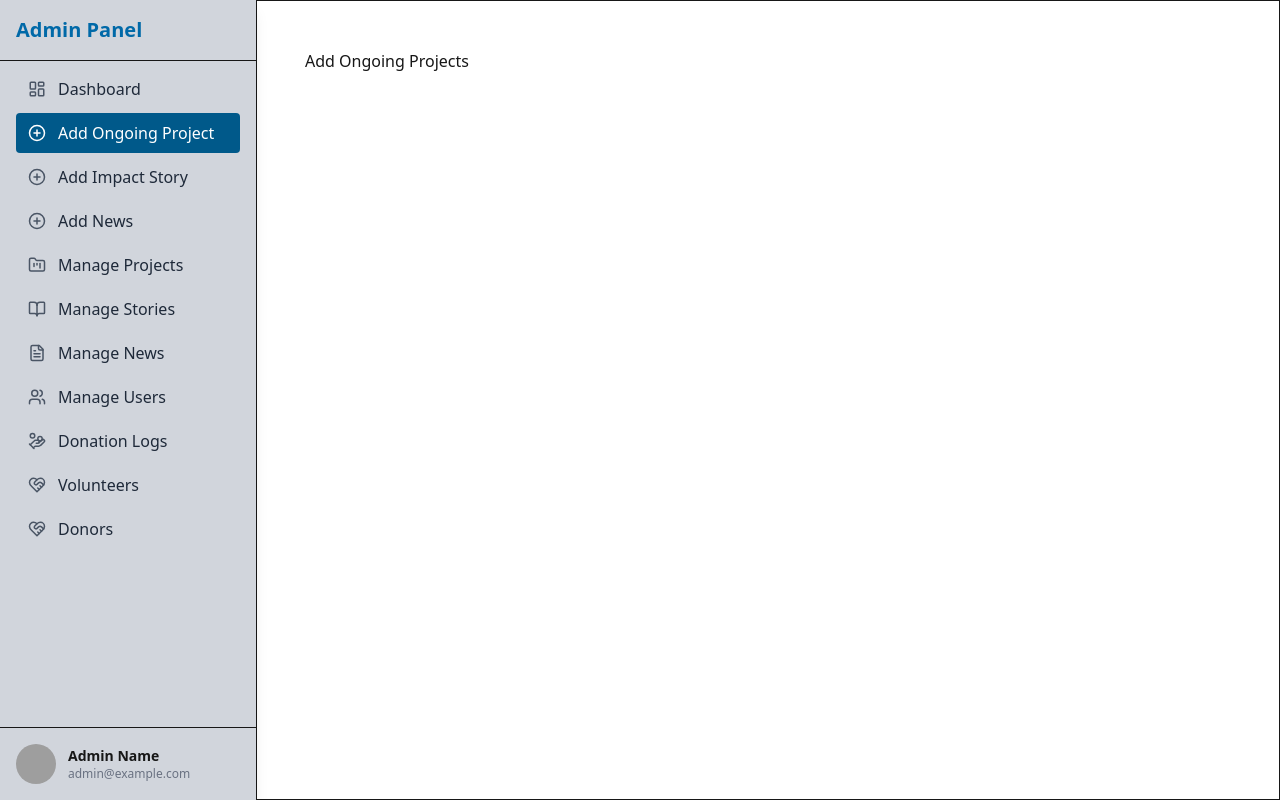
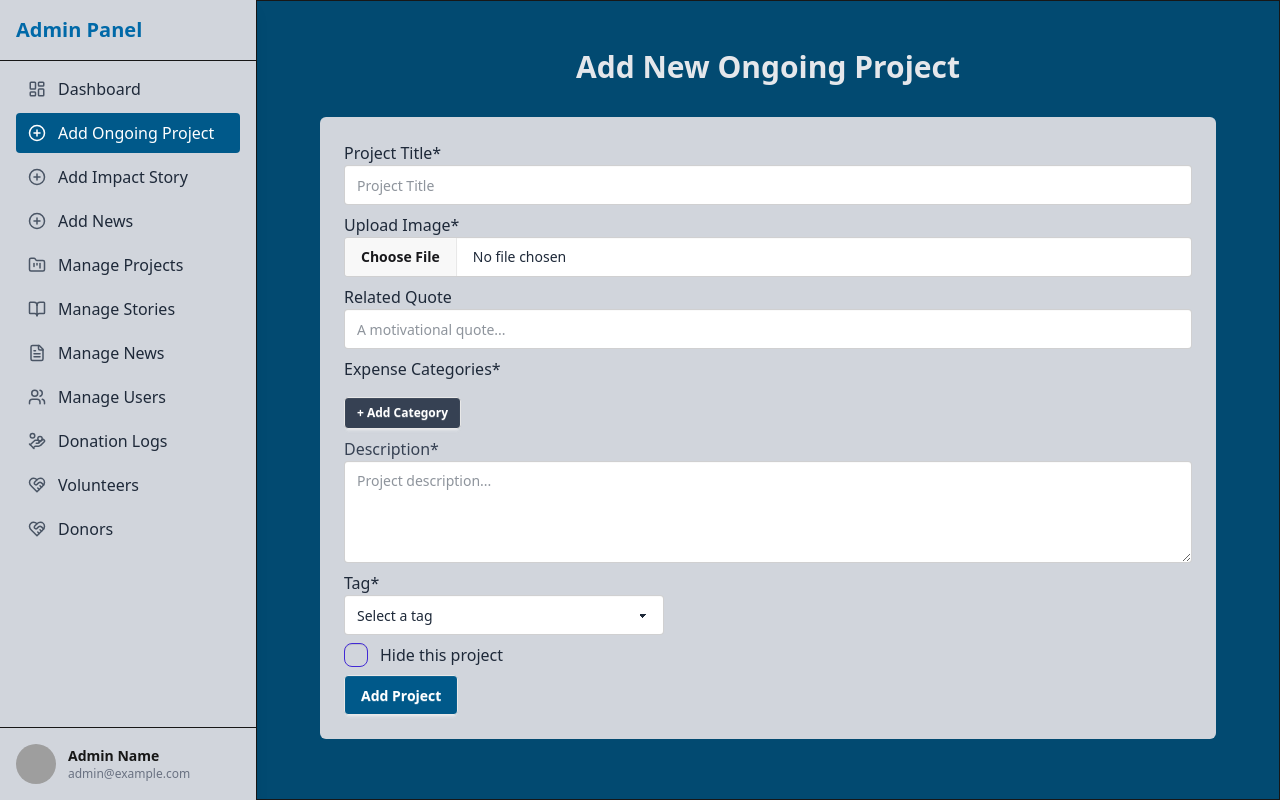
Before and after one commit to nishathub/care-link, a Next.js app: page /add-ongoing-project in a window 1280 px wide. Built offline with nearby package versions, Linux system fonts and the light colour scheme; grey boxes are pictures that could not be loaded.

Commit message:
add ongoing projects form is set up and image upload to cloudinary ok

```diff
--- a/package.json
+++ b/package.json
@@ -9,12 +9,14 @@
     "lint": "next lint"
   },
   "dependencies": {
+    "axios": "^1.9.0",
     "daisyui": "^5.0.35",
     "lucide-react": "^0.511.0",
     "mongodb": "^6.16.0",
     "next": "15.3.2",
     "react": "^19.0.0",
     "react-dom": "^19.0.0",
+    "react-hook-form": "^7.56.4",
     "swiper": "^11.2.6"
   },
   "devDependencies": {
--- a/src/app/(admin-pages)/add-ongoing-project/page.jsx
+++ b/src/app/(admin-pages)/add-ongoing-project/page.jsx
@@ -1,8 +1,9 @@
+import ProjectForm from "@/components/Dashboard/ProjectForm/ProjectForm";
 
 const AddOngoingProjects = () => {
     return (
         <div>
-            Add Ongoing Projects
+            <ProjectForm></ProjectForm>
         </div>
     );
 };
--- a/src/app/(admin-pages)/layout.jsx
+++ b/src/app/(admin-pages)/layout.jsx
@@ -1,4 +1,3 @@
-// app/dashboard/layout.jsx
 "use client";
 
 import SideNavbar from "@/components/Dashboard/SideNavbar/SideNavbar";
@@ -6,7 +5,7 @@ import SideNavbar from "@/components/Dashboard/SideNavbar/SideNavbar";
 
 const DashboardLayout = ({ children }) => {
   return (
-    <div className="flex h-screen">
+    <div className="flex h-screen bg-sky-900">
       {/* Fixed Sidebar */}
       <SideNavbar></SideNavbar>
 
--- /dev/null
+++ b/src/components/Dashboard/ProjectForm/ProjectForm.jsx
@@ -0,0 +1,241 @@
+"use client";
+
+import { useForm, useFieldArray } from "react-hook-form";
+import { useState } from "react";
+import axios from "axios";
+
+const ProjectForm = () => {
+  const [isSubmitting, setIsSubmitting] = useState(false);
+  const [imageFile, setImageFile] = useState(null);
+
+  const {
+    register,
+    control,
+    handleSubmit,
+    reset,
+    formState: { errors },
+  } = useForm({
+    defaultValues: {
+      expenseCategories: [""],
+    },
+  });
+
+  const { fields, append, remove } = useFieldArray({
+    control,
+    name: "expenseCategories",
+  });
+
+  const handleImageUpload = async () => {
+    if (!imageFile) return { secure_url: null, public_id: null };
+
+    const formData = new FormData();
+    formData.append("file", imageFile);
+    formData.append(
+      "upload_preset",
+      process.env.NEXT_PUBLIC_CLOUDINARY_UPLOAD_PRESET
+    );
+    formData.append("folder", "CareLink/OngoingProjects");
+
+    const cloudName = process.env.NEXT_PUBLIC_CLOUDINARY_CLOUD_NAME;
+    const cloudinaryURL = `https://api.cloudinary.com/v1_1/${cloudName}/image/upload`;
+    console.log(cloudName);
+
+    try {
+      const res = await axios.post(
+        `https://api.cloudinary.com/v1_1/${cloudName}/image/upload`,
+        formData
+      );
+
+      if (res.status === 200 && res.data.secure_url && res.data.public_id) {
+        return {
+          secure_url: res.data.secure_url,
+          public_id: res.data.public_id,
+        };
+      } else {
+        alert("Failed to upload image");
+        console.error("Cloudinary response error:", res.data);
+        return { secure_url: null, public_id: null };
+      }
+    } catch (err) {
+      console.error("Image upload error:", err);
+      alert("Image upload failed!");
+      return { secure_url: null, public_id: null };
+    }
+  };
+
+  const onSubmit = async (data) => {
+    setIsSubmitting(true);
+    try {
+      const { secure_url, public_id } = await handleImageUpload();
+
+      // If image upload failed but user selected a file, stop submission
+      if (imageFile && !secure_url) {
+        setIsSubmitting(false);
+        return;
+      }
+
+      const finalData = {
+        ...data,
+        imageLink: secure_url || "",
+        cloudinaryPublicId: public_id || "",
+      };
+
+      console.log("Submitted Project:", finalData);
+      // TODO: Replace this with actual API call
+      // await axios.post("/your-api-endpoint", finalData);
+
+      reset();
+      setImageFile(null);
+      alert("Project added successfully!");
+    } catch (error) {
+      console.error("Submit Error:", error);
+      alert("Failed to add project.");
+    } finally {
+      setIsSubmitting(false);
+    }
+  };
+
+  return (
+    <div className="max-w-4xl mx-auto">
+      <h2 className="text-2xl lg:text-3xl font-semibold mb-8 text-center text-gray-200">
+        Add New Ongoing Project
+      </h2>
+
+      <div className="bg-gray-300 p-6 rounded-md relative">
+        {isSubmitting && (
+          <div className="absolute inset-0 bg-black/40 flex items-center justify-center z-10">
+            <p className="text-white text-lg">Submitting...</p>
+          </div>
+        )}
+
+        <form onSubmit={handleSubmit(onSubmit)} className="flex flex-col gap-2">
+          {/* Project Title */}
+          <label className="form-control w-full">
+            <span className="label-text text-gray-800">Project Title*</span>
+            <input
+              type="text"
+              {...register("projectTitle", { required: true })}
+              placeholder="Project Title"
+              className="input input-bordered w-full bg-white text-gray-800"
+            />
+            {errors.projectTitle && (
+              <p className="text-red-500 mt-1">Project title is required</p>
+            )}
+          </label>
+
+          {/* Image Upload */}
+          <label className="form-control w-full">
+            <span className="label-text text-gray-800">Upload Image*</span>
+            <input
+              type="file"
+              accept="image/*"
+              onChange={(e) => setImageFile(e.target.files[0])}
+              className="file-input file-input-bordered w-full bg-white text-gray-800"
+            />
+          </label>
+
+          {/* Related Quote */}
+          <label className="form-control w-full">
+            <span className="label-text text-gray-800">Related Quote</span>
+            <input
+              type="text"
+              {...register("relatedQuote")}
+              placeholder="A motivational quote..."
+              className="input input-bordered w-full bg-white text-gray-800"
+            />
+          </label>
+
+          {/* Expense Categories */}
+          <div>
+            <span className="label-text text-gray-800">
+              Expense Categories*
+            </span>
+            <div className="space-y-2 mt-2">
+              {fields.map((field, index) => (
+                <div key={field.id} className="flex gap-2 items-center">
+                  <input
+                    {...register(`expenseCategories.${index}`, {
+                      required: "Category cannot be empty",
+                    })}
+                    placeholder={`Category ${index + 1}`}
+                    className="input input-bordered w-full bg-white text-gray-800"
+                  />
+                  <button
+                    type="button"
+                    onClick={() => remove(index)}
+                    className="text-red-500 text-sm cursor-pointer hover:underline"
+                  >
+                    Remove
+                  </button>
+                </div>
+              ))}
+              <button
+                type="button"
+                onClick={() => append("")}
+                className="btn btn-sm bg-gray-700 text-white mt-2"
+              >
+                + Add Category
+              </button>
+            </div>
+          </div>
+
+          {/* Description */}
+          <label className="form-control w-full">
+            <span className="label-text text-gray-700">Description*</span>
+            <textarea
+              {...register("description", { required: true })}
+              placeholder="Project description..."
+              rows={4}
+              className="textarea textarea-bordered w-full bg-white text-gray-800"
+            ></textarea>
+            {errors.description && (
+              <p className="text-red-500 mt-1">Description is required</p>
+            )}
+          </label>
+
+          {/* Tag */}
+          <label className="form-control w-full">
+            <p className="label-text text-gray-800">Tag*</p>
+            <select
+              {...register("tag", { required: true })}
+              className="select select-bordered bg-white text-gray-800"
+              defaultValue=""
+            >
+              <option value="" disabled>
+                Select a tag
+              </option>
+              <option value="Livelihood">Livelihood</option>
+              <option value="Health">Health</option>
+              <option value="Education">Education</option>
+              <option value="Emergency">Emergency</option>
+            </select>
+            {errors.tag && <p className="text-red-500 mt-1">Tag is required</p>}
+          </label>
+
+          {/* Hidden */}
+          <label className="flex items-center gap-3">
+            <input
+              type="checkbox"
+              {...register("hidden")}
+              className="checkbox checkbox-primary"
+            />
+            <span className="label-text text-gray-800">Hide this project</span>
+          </label>
+
+          {/* Submit */}
+          <div>
+            <button
+              type="submit"
+              className="btn bg-sky-800 text-white hover:bg-sky-900"
+              disabled={isSubmitting}
+            >
+              Add Project
+            </button>
+          </div>
+        </form>
+      </div>
+    </div>
+  );
+};
+
+export default ProjectForm;
```
Also changed, not shown: src/app/globals.css (line endings or trailing spaces), 1 other file (tests, documents, lock files or other folders).
